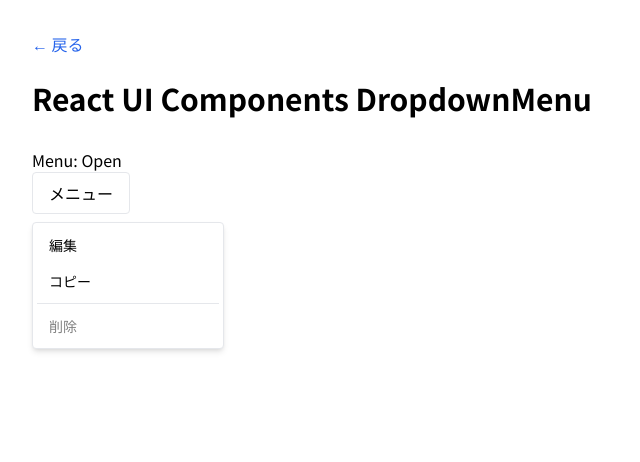
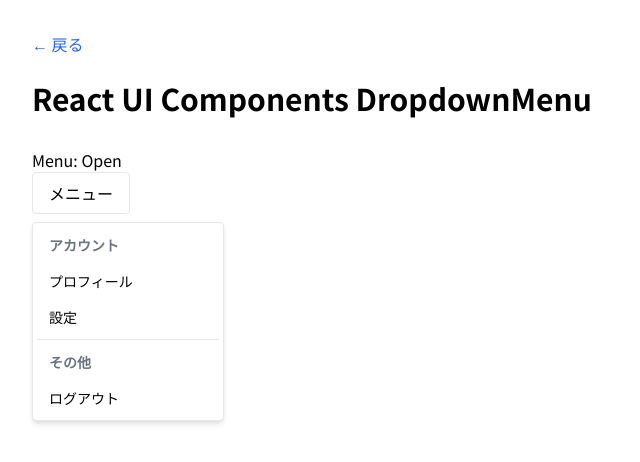
Before and after one commit to remapypapa/tailwind-practice, a React (Vite) app: page /ui/DropdownMenu in a window 1280 px wide. Both pictures are taken after a click on the button "メニュー". Shown: the top 462 px of the page, without its empty margins (0-640 px from the left). Built offline with nearby package versions, Linux system fonts and the light colour scheme; a web font is replaced by a local one.

Commit message:
feat: Add Dropdown Menu Label component

```diff
--- /dev/null
+++ b/src/components/ui/dropdown-menu/DropdownMenuLabel.tsx
@@ -0,0 +1,40 @@
+import { cn } from "@/lib/utils";
+
+type DropdownMenuLabelProps = {
+  //表表示する文字列や要素が必要なため
+  //React.ReactNodeとすることでなんでも表示することができる
+  //disabled がないのはLabelは、「これは○○関連のメニューです」と説明するためだけに必要だから
+  /*
+  Item
+  ↓
+  ユーザーが操作する
+
+  Label
+  ↓
+  ユーザーに情報を提示するだけ
+  よって、
+  disabled?: boolean;
+  はLabelには基本的に必要ない
+  */
+  children: React.ReactNode;
+  /*
+  利用側からスタイルを変更できるため必要、cn()のパターン
+
+  Labelに role は必要？
+  現段階では必ずしも独自の role を付ける必要はない、通常のテキストとして扱う
+  */
+  className?: string;
+};
+
+export default function DropdownMenuLabel({
+  children,
+  className,
+}: DropdownMenuLabelProps) {
+  return (
+    <div
+      className={cn("px-3 py-2 text-sm font-semibold text-gray-500", className)}
+    >
+      {children}
+    </div>
+  );
+}
--- a/src/pages/ui/DropdownMenuPage.tsx
+++ b/src/pages/ui/DropdownMenuPage.tsx
@@ -4,6 +4,8 @@ import DropdownMenuItem from "@/components/ui/dropdown-menu/DropdownMenuItem";
 //追加
 import DropdownMenuSeparator from "@/components/ui/dropdown-menu/DropdownMenuSeparator";
 import DropdownMenuTrigger from "@/components/ui/dropdown-menu/DropdownMenuTrigger";
+//追加
+import DropdownMenuLabel from "@/components/ui/dropdown-menu/DropdownMenuLabel";
 import { useState } from "react";
 import { Link } from "react-router-dom";
 
@@ -43,69 +45,23 @@ export default function DropdownMenuPage() {
         <DropdownMenuTrigger>メニュー</DropdownMenuTrigger>
 
         <DropdownMenuContent>
-          {/* 現状ではクリックしても何も起こらない
-          onClick={() => ...} を渡せるようにすれば、処理はできます。
-          <DropdownMenuItem
-            onClick={() => console.log("編集")}
-          >
-            編集
+          <DropdownMenuLabel>アカウント</DropdownMenuLabel>
+
+          <DropdownMenuItem onSelect={() => console.log("プロフィール")}>
+            プロフィール
           </DropdownMenuItem>
 
-          しかし、Dropdown Menuにはもう一つやるべきことがある
-          Itemを選択したらMenuを閉じたい。
-
-          Menuを閉じる処理は誰が担当する？
-          流れとしては、
-
-            Itemクリック
-              ↓
-            編集処理
-              ↓
-            Menuを閉じる
-
-            となります。
-
-            DropdownMenuItem
-            は親の、
-
-            open
-            onOpenChange
-
-            を知る必要があります
-            すでにContextがあります
-
-            DropdownMenu
-                  │
-                  ▼
-            Context
-                  │
-                  ├── Trigger
-                  ├── Content
-                  └── Item
-
-            なのでItemからも、
-            const { onOpenChange } =
-              useDropdownMenuContext();
-
-            と取得できます。
-          */}
-          <DropdownMenuItem onSelect={() => console.log("編集")}>
-            編集
+          <DropdownMenuItem onSelect={() => console.log("設定")}>
+            設定
           </DropdownMenuItem>
 
-          <DropdownMenuItem onSelect={() => console.log("コピー")}>
-            コピー
-          </DropdownMenuItem>
-          {/* 追加
-            区切り線 自体は
-            <div className="my-1 h-px bg-gray-200" />
-            と書くことも可能だが、これでは意味がわからない
-            コンポーネント化することで意味(=区切り線)が伴う
-          */}
           <DropdownMenuSeparator />
 
-          {/* disabled 指定 */}
-          <DropdownMenuItem disabled>削除</DropdownMenuItem>
+          <DropdownMenuLabel>その他</DropdownMenuLabel>
+
+          <DropdownMenuItem onSelect={() => console.log("ログアウト")}>
+            ログアウト
+          </DropdownMenuItem>
         </DropdownMenuContent>
       </DropdownMenu>
     </div>
@@ -113,44 +69,131 @@ export default function DropdownMenuPage() {
 }
 
 /*
-今回起きていることを図にする
-現在、Pageでは、
-const [open, setOpen] = useState(false); がある
+3種類を比較
+現在、Contentの中には、
 
-そして
-<DropdownMenu
-  open={open}
-  onOpenChange={setOpen}
->
-です
+DropdownMenuLabel
+DropdownMenuItem
+DropdownMenuSeparator
+がある
 
-Triggerをクリックすると、
-Trigger
-   │
-   │ onOpenChange(true)
-   ▼
+役割の違い
+コンポーネント	        役割	                  操作
+DropdownMenuLabel	    メニューのグループ名・説明	しない
+DropdownMenuItem	    メニュー項目	            する
+DropdownMenuSeparator	項目の区切り	            しない
+
+Item と Label を同じコンポーネントにしない理由
+<DropdownMenuItem>
+  アカウント
+</DropdownMenuItem>
+として
+アカウント
+プロフィール
+設定
+を全部Itemにすることも技術的には可能
+
+しかし、
+アカウント はクリックして何かを実行するものではない
+一方
+プロフィール
+設定
+は操作対象
+
+UIの構造として、
+アカウント
+ ├── プロフィール
+ └── 設定
+という意味の違いがある
+
+よって
+<DropdownMenuLabel>
+  アカウント
+</DropdownMenuLabel>
+と
+<DropdownMenuItem>
+  プロフィール
+</DropdownMenuItem>
+に分ける
+
+コードから
+アカウント
+ ├─ プロフィール
+ └─ 設定
+
+────────────
+
+その他
+ └─ ログアウト
+
+というUIの意味・構造がコードから読み取れる
+これがCompound Componentsの大きなメリット
+
+「見た目」ではなく「役割」でコンポーネントを分ける
+Label
+↓
+説明・分類
+
+Item
+↓
+操作
+
+Separator
+↓
+区切り
+
+という役割の違いがある
+実務では、この「役割」を意識してコンポーネントを分割することが非常に重要
+
+現在のDropdown Menuを整理
 DropdownMenu
-   │
-   │ onOpenChange?.(true)
-   ▼
-Page
-   │
-   │ setOpen(true)
-   ▼
-open = true
-   │
-   ▼
+│
+├── DropdownMenuTrigger
+│
+└── DropdownMenuContent
+    │
+    ├── DropdownMenuLabel
+    ├── DropdownMenuItem
+    ├── DropdownMenuItem
+    ├── DropdownMenuSeparator
+    ├── DropdownMenuLabel
+    └── DropdownMenuItem
+
+さらにContextによって、
 DropdownMenu
-   │
-   │ actualOpen = true
-   ▼
-Context
-   │
-   ├── Trigger
-   ├── Content
-   └── Item
+      │
+      ▼
+DropdownMenuContext
+      │
+ ┌────┼───────────────┐
+ ▼    ▼               ▼
+Trigger Content       Item
 
-となる
+とStateが共有されている
 
+一方
+Label
+Separator
 
+は現在、Menuの開閉Stateを必要としていない
+この違いも重要
+
+Contextを「何でも共有する場所」にしない
+const context = {
+  open,
+  onOpenChange,
+  disabled,
+  className,
+  label,
+  ...
+};
+のように、何でもContextに入れてしまう設計は避ける
+Contextに入れるべきなのは、
+Compound Components間で共有する必要がある状態・機能
+
+今回であれば、
+open
+onOpenChange
+
+DropdownMenuLabel はこれを必要としていないので、Contextを使いません。
 */
```
